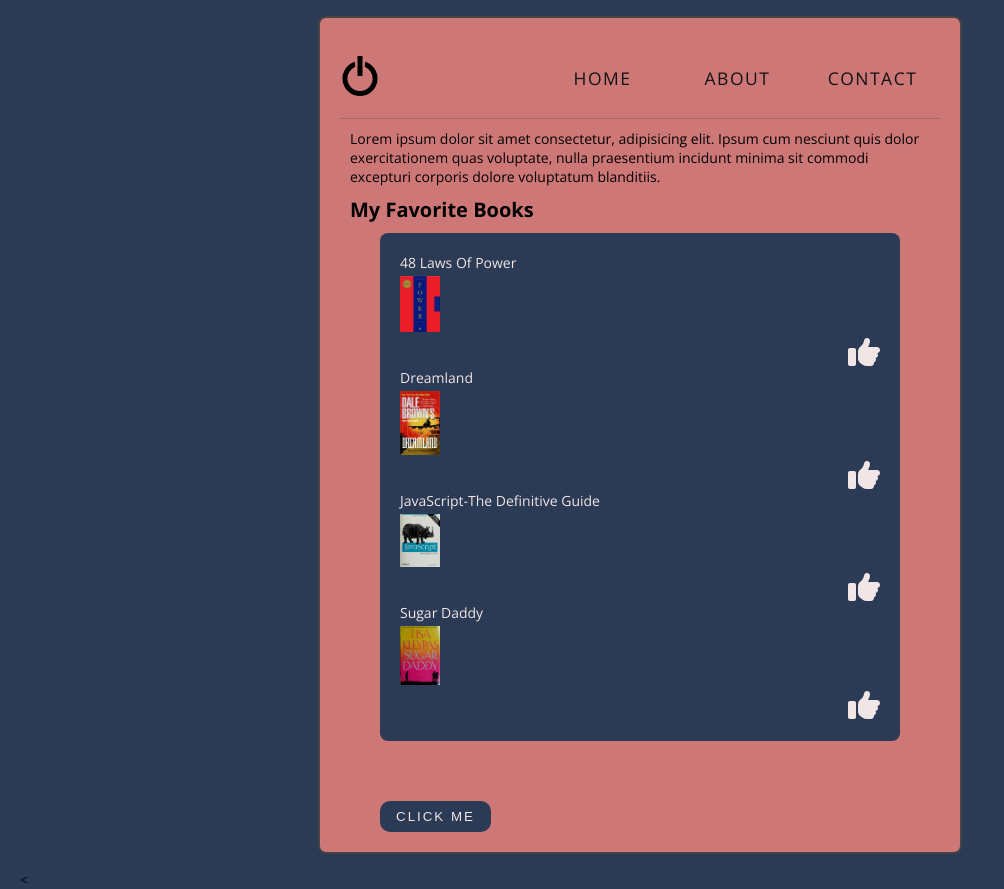
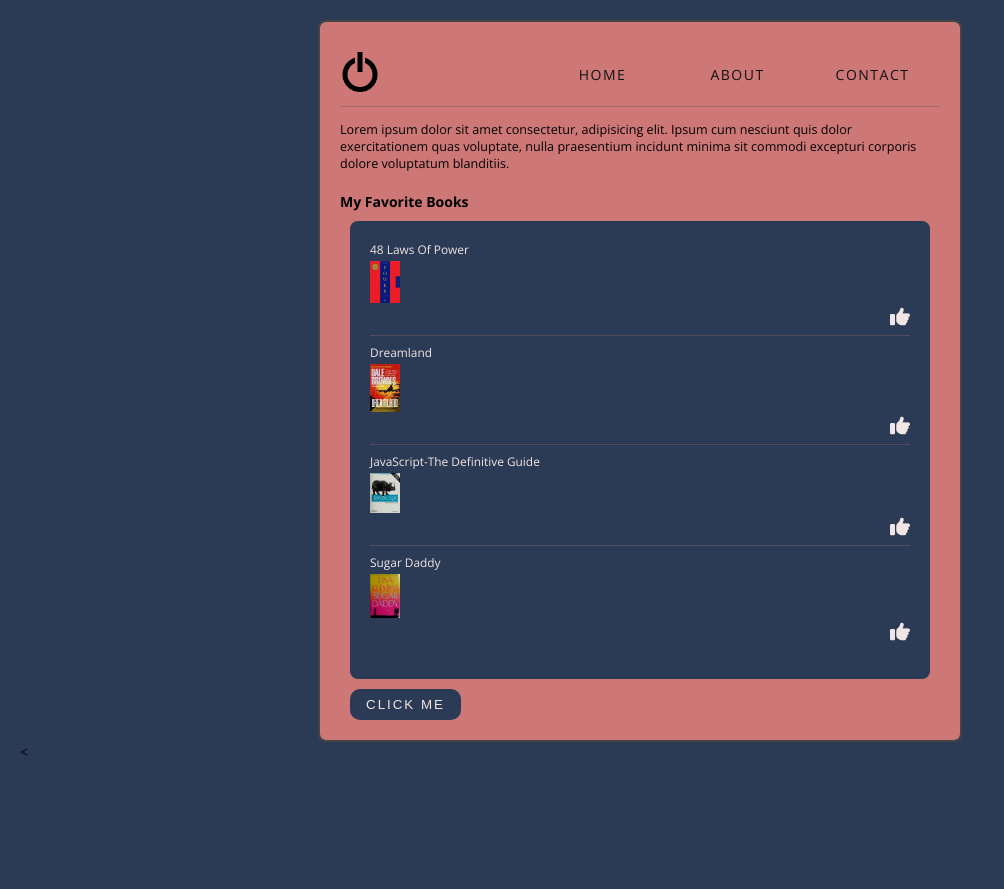
Before and after one commit to spyda247/webdev1.0.0, a plain HTML site: page index.html in a window 1280 px wide. Shown: the whole page, without its empty margins (0-1004 px from the left). After the commit the page ends 800 px from the top, so only its background shows below. Drawn offline with nearby package versions, Linux system fonts and the light colour scheme.

Commit message:
Added Css styling

```diff
--- a/styles/style.css
+++ b/styles/style.css
@@ -5,19 +5,19 @@ html {
 }
 body {
   margin: 0px;
-  padding: 0 20px;
+  padding: 20px;
   background-color: #2B3A55;
 }
 .wrapper {
   width: 600px;
   padding: 20px;
-  margin: 16px auto;
+  margin: 0px auto;
   border: 2px solid #444;
   border-radius: 8px;
   background-color: #ce7777;
 }
 .wrapper header {
-  height: 80px;
+  height: 64px;
   display: flex;
   gap: 10px;
   justify-content: space-between;
@@ -44,12 +44,12 @@ body {
   justify-content: flex-end;
   margin: 0;
   color: #121212;
-  font-size: 1.25rem;
   list-style: none;
 }
 .wrapper header .navigation ul li {
   width: 100%;
   padding: 8px 16px;
+  font-size: 1rem;
   font-weight: 400;
   text-transform: uppercase;
   text-align: center;
@@ -73,19 +73,23 @@ body {
 } */
 .wrapper > img {
   display: block;
-  width: 80px;
+  width: 60px;
   margin: 0 auto;
 }
-.wrapper p, .wrapper h3 {
+.wrapper > p {
+  padding-top: 4px;
+  margin: 10px 0 20px;
+  font-size: 0.9rem;
+}
+.wrapper > h3 {
   padding: 0;
-  margin: 10px;
-}
-.wrapper h3 {
-  font-size: 20px;
+  margin: 0;
+  font-size: 1rem;
   text-transform: capitalize;
 }
 .wrapper > ul {
-  margin: 0 40px 60px 0;
+  padding: 0 10px;
+  margin: 0;
 }
 .wrapper > ul li {
   display: flex;
@@ -97,19 +101,30 @@ body {
   list-style: none;
 }
 .wrapper > ul li a {
+  padding-bottom: 8px;
+  margin-bottom: 8px;
   color: #F2E5E5;
+  font-size: 0.85rem;
   text-decoration: none;
   display: flex;
   flex-direction: column;
+  border-bottom: 1px solid rgba(204, 119, 119, 0.25);
 }
+
+.wrapper > ul li a:nth-last-of-type(1) {
+  border-bottom: 1px solid transparent;
+}
+
+
+
 .wrapper > ul li a > img {
   display: block;
   padding: 4px 0;
-  width: 40px;
+  width: 30px;
 }
 .wrapper > ul li i {
   align-self: flex-end;
-  font-size: 32px;
+  font-size: 20px;
   color: #F2E5E5;
   cursor: pointer;
 }
@@ -118,7 +133,7 @@ body {
 }
 .wrapper button {
   padding: 8px 16px;
-  margin-left: 40px;
+  margin-left: 10px;
   border-radius: 10px;
   border: none;
   color: #F2E5E5;
```
